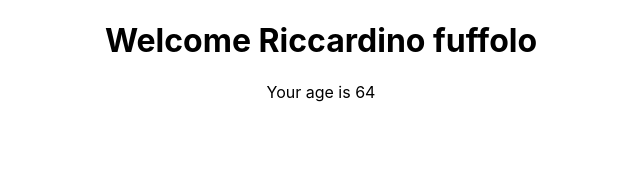
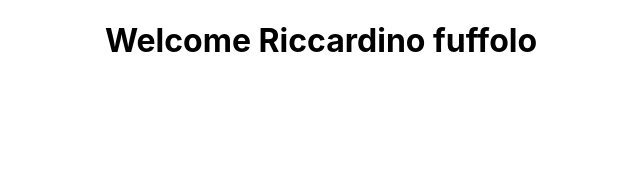
Before and after one commit to Underscore2/EserciziReact, a React (Create React App) app in the folder esercizio/: page / in a window 1280 px wide. Shown: the top 172 px of the page, without its empty margins (319-959 px from the left). Built offline with nearby package versions, Linux system fonts and the light colour scheme.

Commit message:
Feat/Conditional 04

```diff
--- a/esercizio/src/Welcome.js
+++ b/esercizio/src/Welcome.js
@@ -5,7 +5,7 @@
     render() {
         return (<div>
             <h1>Welcome {this.props.name}</h1>
-            {(this.props.age > 18 && this.props.age < 65) && <Age age={this.props.age} />}
+            {((this.props.age > 18 && this.props.age < 65) && (this.props.name === "John")) && <Age age={this.props.age} />}
         </div>)
     }
 }
```
